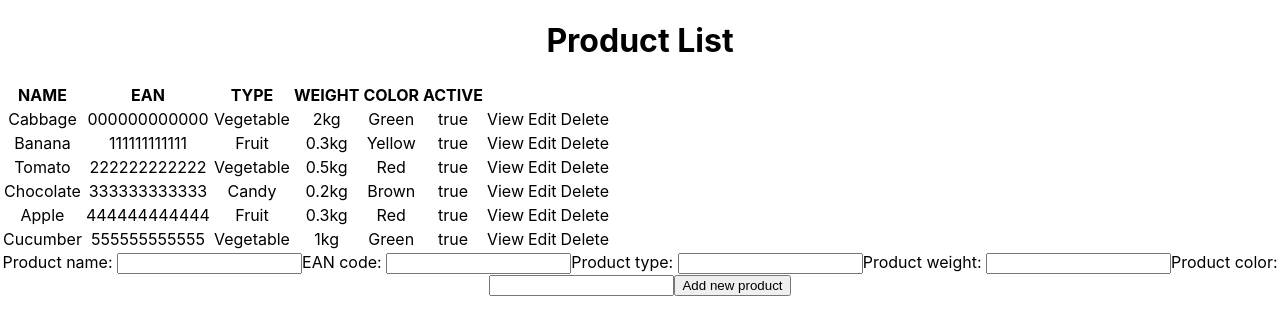
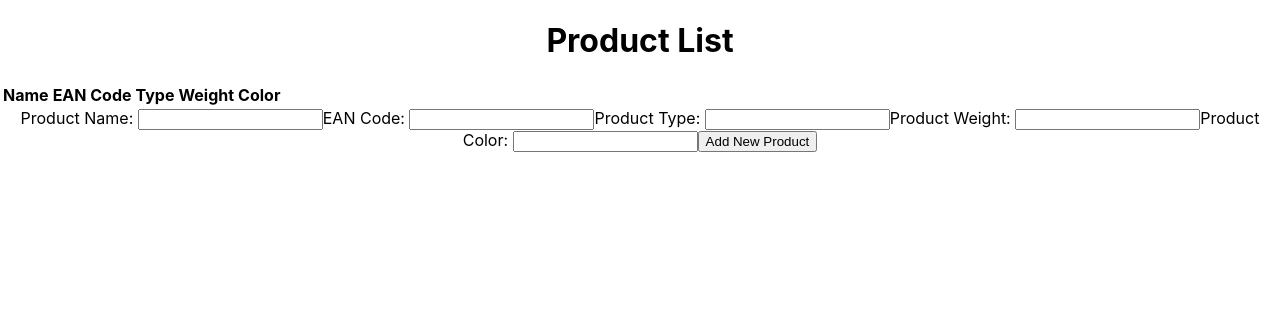
Before and after one commit to LukasSkarnulis/talech-task, a React (Create React App) app: page / in a window 1280 px wide. Shown: the top 334 px of the page. Built offline with nearby package versions, Linux system fonts and the light colour scheme.

Commit message:
Adding and deleting products

```diff
--- a/src/Components/App/App.js
+++ b/src/Components/App/App.js
@@ -4,10 +4,55 @@ import ProductList from "../ProductList/ProductList";
 import NewProd from "../NewProd/NewProd";
 
 class App extends React.Component {
-  render() {
+  constructor(props) {
+    super(props);
+    this.state = {
+            name: "",
+            ean: "",
+            type: "",
+            weight: "",
+            color: "",
+            products: []
+    }
+};
+
+handleFormSubmit = (e) => {
+  e.preventDefault();
+  let products = [...this.state.products];
+
+  products.push({
+      name: this.state.name,
+      ean: this.state.ean,
+      type: this.state.type,
+      weight: this.state.weight,
+      color: this.state.color,
+  });
+  this.setState({ products, name: "", ean: "", type: "", weight: "", color: "",}
+  );
+}
+handleInputChange = (e) => {
+  let input = e.target;
+  let name = e.target.name;
+  let value = input.value;
+  this.setState({[name]: value})
+  };
+
+deleteProduct = (delIndex) => {
+  let products = [...this.state.products].filter((product, index) => index !== delIndex);
+  this.setState({ products });
+};
+
+render() {
   return (
     <div className="App">
-      <ProductList />
+      <ProductList products={this.state.products} deleteProduct={this.deleteProduct}/>
+      <NewProd handleFormSubmit={this.handleFormSubmit}
+      handleInputChange={this.handleInputChange}
+      newName={this.state.name}
+      newEan={this.state.ean}
+      newType={this.state.type}
+      newWeight={this.state.weight}
+      newColor={this.state.color} />
     </div>
   );
   }
--- a/src/Components/NewProd/NewProd.js
+++ b/src/Components/NewProd/NewProd.js
@@ -1,38 +1,24 @@
-/*import React from "react";
-import "./NewProd.css";
+import React from "react";
 
 class NewProd extends React.Component {
-    component(props) {
-        super(props);
-        this.state = {
-            product: [{
-                name: "",
-                ean: "",
-                type: "",
-                weight: "",
-                color: "",
-            }]
-        }
-    }
-    addProduct() {
-        this.setState
-    }
     render() {
         return (
-            <form>
-                <label htmlFor="name">Product name: </label>
-                <input type="text" name="name" />
-                <label htmlFor="ean">EAN code: </label>
-                <input type="text" name="ean" />
-                <label htmlFor="type">Product type: </label>
-                <input type="text" name="type" />
-                <label htmlFor="weight">Product weight: </label>
-                <input type="text" name="weight" />
-                <label htmlFor="color">Product color: </label>
-                <input type="text" name="color" />
-                <button>Add new product</button>
-            </form>
+            <div>
+            <form onSubmit={this.props.handleFormSubmit}>
+            <label htmlFor="name">Product Name: </label>
+            <input id="name" type="text" name="name" value={this.props.newName} onChange={this.props.handleInputChange} />
+            <label htmlFor="ean">EAN Code: </label>
+            <input id="ean" type="text" name="ean" value={this.props.newEan} onChange={this.props.handleInputChange} />
+            <label htmlFor="type">Product Type: </label>
+            <input id="type" type="text" name="type" value={this.props.newType} onChange={this.props.handleInputChange} />
+            <label htmlFor="weight">Product Weight: </label>
+            <input id="weight" type="text" name="weight" value={this.props.newWeight} onChange={this.props.handleInputChange} />
+            <label htmlFor="color">Product Color: </label>
+            <input id="color" type="text" name="color" value={this.props.newColor} onChange={this.props.handleInputChange} />
+            <button type="submit" value="Submit">Add New Product</button>
+        </form>
+        </div>
         )
     }
 }
-export default NewProd;*/
+export default NewProd;
--- a/src/Components/ProductList/ProductList.js
+++ b/src/Components/ProductList/ProductList.js
@@ -2,69 +2,34 @@ import React from "react";
 import "./ProductList.css";
 
 class ProductList extends React.Component {
-    constructor(props) {
-        super(props);
-        this.state = {
-            products: [
-                {name: "Cabbage", ean: "000000000000", type: "Vegetable", weight: "2kg", color: "Green", active: "true"},
-                {name: "Banana", ean: "111111111111", type: "Fruit", weight: "0.3kg", color: "Yellow", active: "true"},
-                {name: "Tomato", ean: "222222222222", type: "Vegetable", weight: "0.5kg", color: "Red", active: "true"},
-                {name: "Chocolate", ean: "333333333333", type: "Candy", weight: "0.2kg", color: "Brown", active: "true"},
-                {name: "Apple", ean: "444444444444", type: "Fruit", weight: "0.3kg", color: "Red", active: "true"},
-                {name: "Cucumber", ean: "555555555555", type: "Vegetable", weight: "1kg", color: "Green", active: "true"},
-            ]
-        }
-    }
-    addProduct = (e) => {
-        this.setState((prevState) => ({
-            products: [...prevState.products, {name: "", ean:"", type:"", weight:"", color:""}],
-        }))
-    }
-    renderTableHeader() {
-        let header = Object.keys(this.state.products[0])
-        return header.map((key, index) => {
-            return <th key = {index}>{key.toUpperCase()}</th>
-        })
-    }
-    renderTableData() {
-        return this.state.products.map((product, index) => {
-            const { name, ean, type, weight, color, active } = product;
-            return (
-                <tr>
-                    <td>{name}</td>
-                    <td>{ean}</td>
-                    <td>{type}</td>
-                    <td>{weight}</td>
-                    <td>{color}</td>
-                    <td>{active}</td>
-                    <td>View</td>
-                    <td>Edit</td>
-                    <td>Delete</td>
-                </tr>
-            )
-        })
-    }
     render() {
+        const products = this.props.products;
         return (
             <div>
                 <h1>Product List</h1>
                 <table>
-                    <tr>{this.renderTableHeader()}</tr>
-                    {this.renderTableData()}
+                    <tr>
+                        <th>Name</th>
+                        <th>EAN Code</th>
+                        <th>Type</th>
+                        <th>Weight</th>
+                        <th>Color</th>
+                    </tr>
+                    {products.map((product, index) => {
+                        return (
+                            <tr key={index}>
+                                <td>{product.name}</td>
+                                <td>{product.ean}</td>
+                                <td>{product.type}</td>
+                                <td>{product.weight}</td>
+                                <td>{product.color}</td>
+                                <td><button>View</button></td>
+                                <td><button>Edit</button></td>
+                                <td><button onClick={() => this.props.deleteProduct(index)}>Delete</button></td>
+                            </tr>
+                        )
+                    })}
                 </table>
-                <form>
-                <label htmlFor="name">Product name: </label>
-                <input type="text" name="name" />
-                <label htmlFor="ean">EAN code: </label>
-                <input type="text" name="ean" />
-                <label htmlFor="type">Product type: </label>
-                <input type="text" name="type" />
-                <label htmlFor="weight">Product weight: </label>
-                <input type="text" name="weight" />
-                <label htmlFor="color">Product color: </label>
-                <input type="text" name="color" />
-                <button>Add new product</button>
-            </form>
             </div>
         )
     }
```
Also changed, not shown: src/EditProd/EditProd.css (added), src/EditProd/EditProd.js (added), src/ViewProd/ViewProd.css (added), src/ViewProd/ViewProd.js (added).
